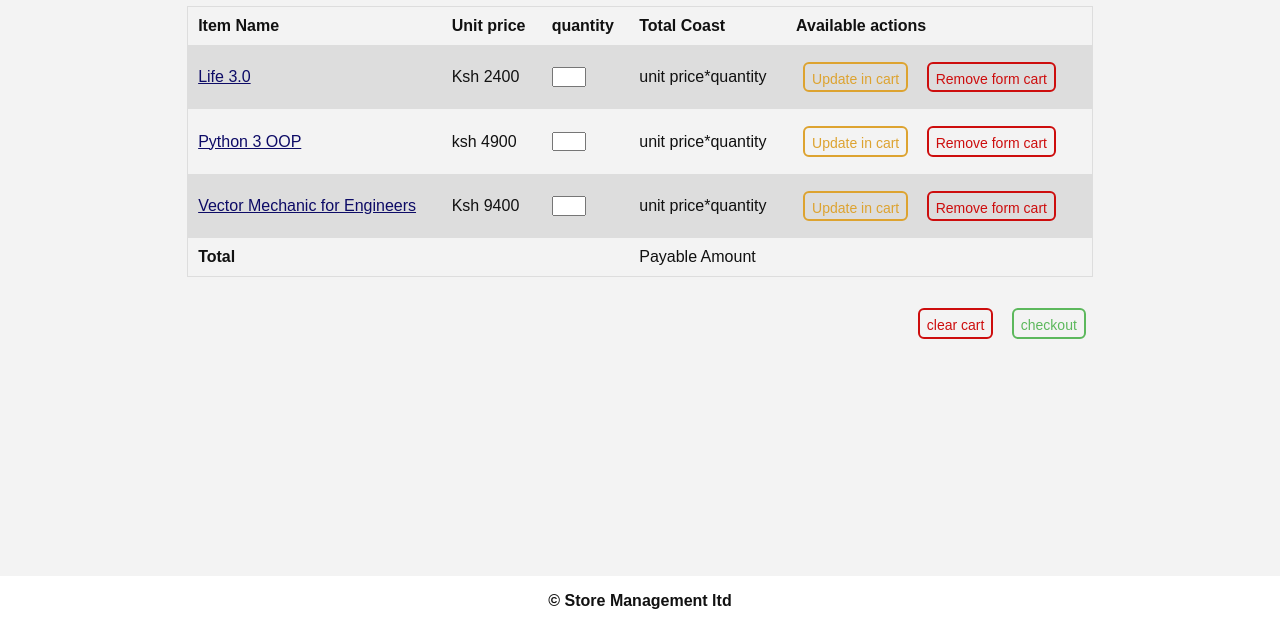
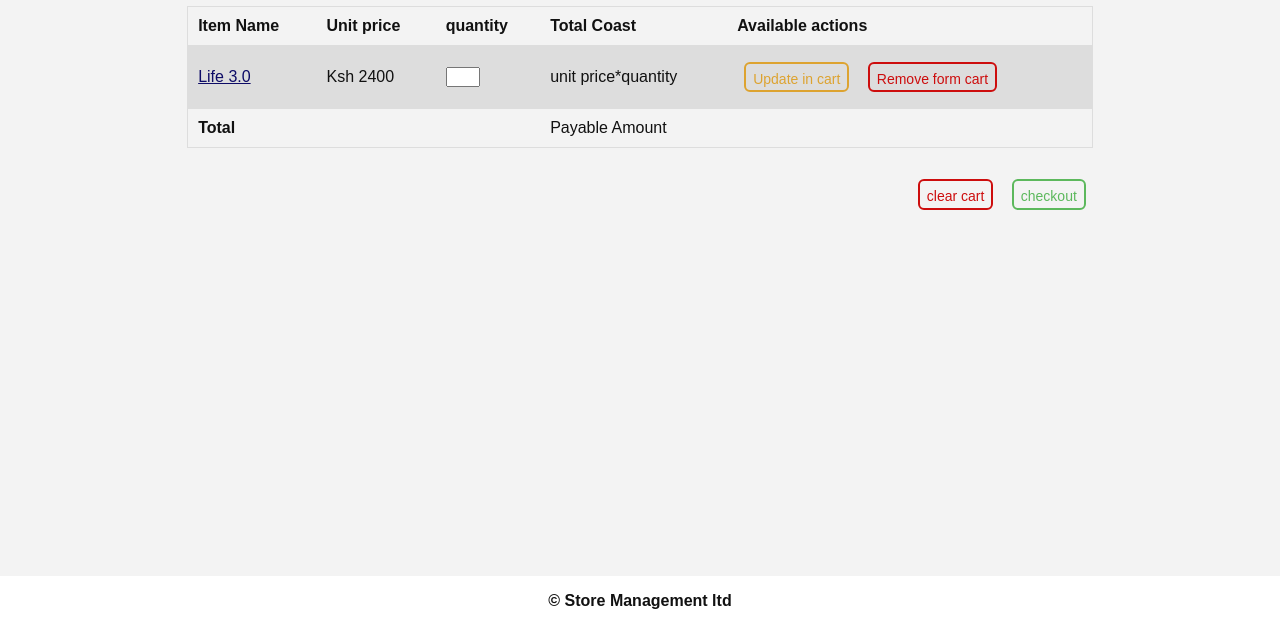
Before and after one commit to JoshuaKodhe/Store-Manager, a plain HTML site: page UI/shopping-cart.html in a window 1280 px wide. Shown: the part 176-800 px from the top of the page. Drawn offline with Linux system fonts and the light colour scheme.

Commit message:
[Finishes #161158776] Update links on the shopping cart

```diff
--- a/UI/shopping-cart.html
+++ b/UI/shopping-cart.html
@@ -11,11 +11,11 @@
 <body>
   <div class="container">
     <div class="header">
-      <a href="#" class="header-brand">Store Manager</a>
+      <a href="products.html" class="header-brand">Store Manager</a>
       <ul class="nav-items">
-        <li class="wrapper"> <a href="#">Log Out</a></li>
+        <li class="wrapper"> <a href="index.html">Log Out</a></li>
         <li class="wrapper">
-          <a href="#">Joshua Kodhe</a>
+          <a href="profile.html">Joshua Kodhe</a>
         </li>
       </ul>
     </div>
@@ -44,34 +44,10 @@
             </td>
             <td> unit price*quantity</td>
             <td>
-              <button type="button" name="button" class="btn btn-warning">Update in cart</button>
-              <button type="button" name="button" class="btn btn-danger">Remove form cart</button>
+              <a href="shopping-cart.html"><button type="button" name="button" class="btn btn-warning">Update in cart</button></a>
+              <a href="shopping-cart.html"><button type="button" name="button" class="btn btn-danger">Remove form cart</button></a>
             </td>
 
-          </tr>
-          <tr>
-            <td><a href="#">Python 3 OOP</a></td>
-            <td>ksh 4900</td>
-            <td>
-              <input type="number" name="quantity" min="1" />
-            </td>
-            <td> unit price*quantity</td>
-            <td>
-              <button type="button" name="button" class="btn btn-warning">Update in cart</button>
-              <button type="button" name="button" class="btn btn-danger">Remove form cart</button>
-            </td>
-          </tr>
-          <tr>
-            <td><a href="#">Vector Mechanic for Engineers</a></td>
-            <td>Ksh 9400</td>
-            <td>
-              <input type="number" name="quantity" min="1" />
-            </td>
-            <td> unit price*quantity</td>
-            <td>
-              <button type="button" name="button" class="btn btn-warning">Update in cart</button>
-              <button type="button" name="button" class="btn btn-danger">Remove form cart</button>
-            </td>
           </tr>
           <tr>
             <td><span class="text-heavy">Total</span></td>
@@ -86,7 +62,7 @@
       <div class="row">
         <div class="elements-align-right">
           <button type="button" name="button" class="btn btn-danger">clear cart</button>
-          <button type="button" name="button" class="btn btn-success">checkout</button>
+          <a href="sale-records.html"><button type="button" name="button" class="btn btn-success">checkout</button></a>
         </div>
 
       </div>
```
